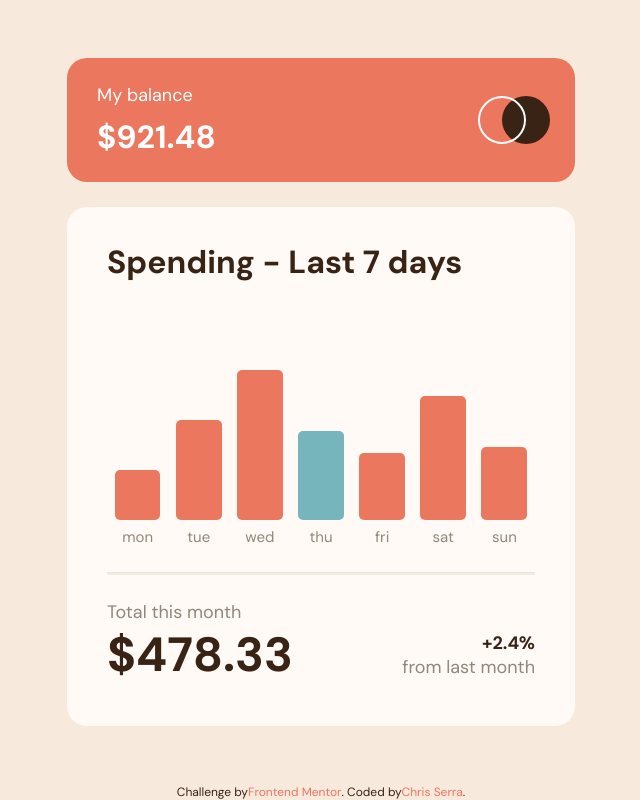
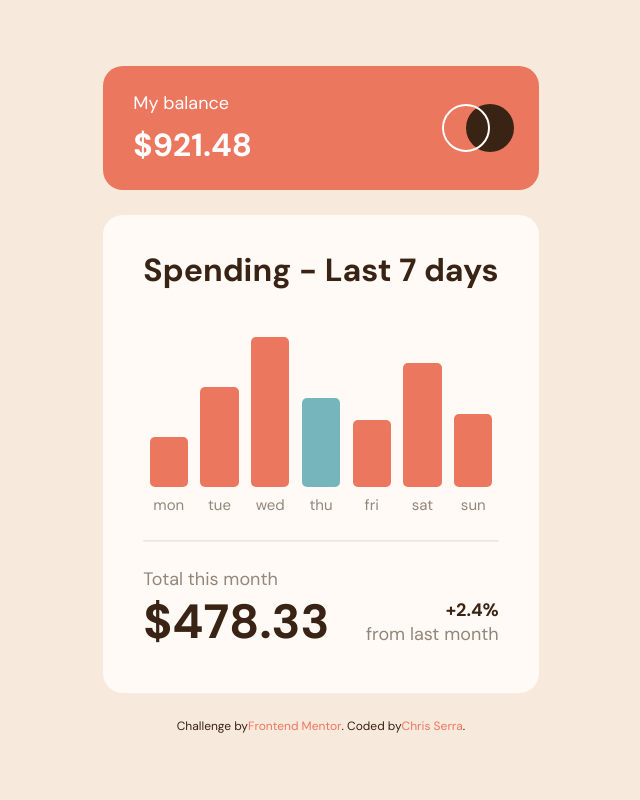
Before and after one commit to cbserra/fem-expense-chart, a React (Vite) app: page / in a window 1280 px wide. Shown: the whole page, without its empty margins (319-959 px from the left). Built offline with nearby package versions, Linux system fonts and the light colour scheme.

Commit message:
moved attribution to Footer component; fixed page cutoff on smaller screens

```diff
--- a/index.html
+++ b/index.html
@@ -18,15 +18,7 @@
     <style></style>
   </head>
   <body>
-    <div id="root"></div>
-
-    <div class="attribution">
-      Challenge by
-      <a href="https://www.frontendmentor.io?ref=challenge" target="_blank"
-        >Frontend Mentor</a
-      >. Coded by
-      <a href="https://www.frontendmentor.io/profile/cbserra">Chris Serra</a>.
-    </div>
+    <div id="root" class="root-container"></div>
     <script type="module" src="/src/index.tsx"></script>
   </body>
 </html>
--- a/src/App.tsx
+++ b/src/App.tsx
@@ -1,14 +1,13 @@
 import Main from "components/main/Main";
 import Header from "components/header/Header";
-import { useState } from "react";
+import Footer from "components/footer/Footer";
 
 function App() {
-  const [count, setCount] = useState(0);
-
   return (
     <>
-    <Header />
-    <Main />
+      <Header />
+      <Main />
+      <Footer />
     </>
   );
 }
--- a/src/assets/index.css
+++ b/src/assets/index.css
@@ -7,7 +7,7 @@
 @layer base {
   html,
   body {
-    @apply m-0 flex h-full w-full flex-col items-center justify-center bg-cream p-0 text-base;
+    @apply m-0 flex min-h-screen w-screen flex-col items-center justify-center bg-cream p-0 text-base;
   }
 
   * {
@@ -20,18 +20,25 @@
   }
 
   main {
-    @apply flex  w-full flex-col items-center justify-center gap-y-10 rounded-2xl bg-card-white py-10 px-8;
+    @apply flex w-full  flex-col items-center justify-center gap-y-10 rounded-2xl bg-card-white py-10 px-8;
     @apply md:rounded-[2rem] md:pt-14 md:pr-16 md:pb-16 md:pl-16;
   }
 
   hr {
     @apply h-1 w-full rounded-sm bg-cream;
   }
+
+  footer {
+    @apply flex items-center justify-center text-sm text-dark-brown;
+  }
+  footer a {
+    @apply text-soft-red hover:text-pale-soft-red;
+  }
 }
 
 @layer components {
-  #root {
-    @apply flex h-full w-full min-w-[325px] max-w-[540px] flex-col items-center justify-center gap-7 px-[1.6rem];
+  .root-container {
+    @apply flex  min-w-[32.5rem] max-w-[54rem] flex-col items-center justify-center gap-7 px-[1.6rem];
     @apply md:gap-10;
   }
 
@@ -56,7 +63,7 @@
   }
 
   .chart {
-    @apply flex h-96 w-full items-center justify-center;
+    @apply flex min-h-[20rem] w-full items-end;
   }
 
   .chart--day-container {
@@ -120,13 +127,6 @@
     @apply text-md text-medium-brown;
     @apply md:text-lg;
   }
-
-  .attribution {
-    @apply flex items-center justify-center text-sm text-dark-brown;
-  }
-  .attribution a {
-    @apply text-soft-red hover:text-pale-soft-red;
-  }
 }
 
 @layer utilities {
--- /dev/null
+++ b/src/components/footer/Footer.tsx
@@ -0,0 +1,16 @@
+import React from "react";
+
+const Footer = () => {
+  return (
+    <footer>
+      Challenge by
+      <a href="https://www.frontendmentor.io?ref=challenge" target="_blank">
+        Frontend Mentor
+      </a>
+      . Coded by
+      <a href="https://www.frontendmentor.io/profile/cbserra">Chris Serra</a>.
+    </footer>
+  );
+};
+
+export default Footer;
```
